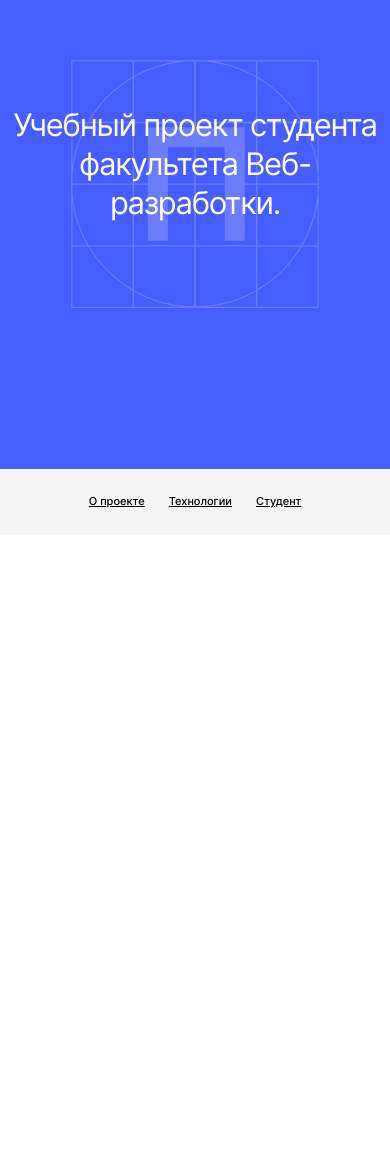
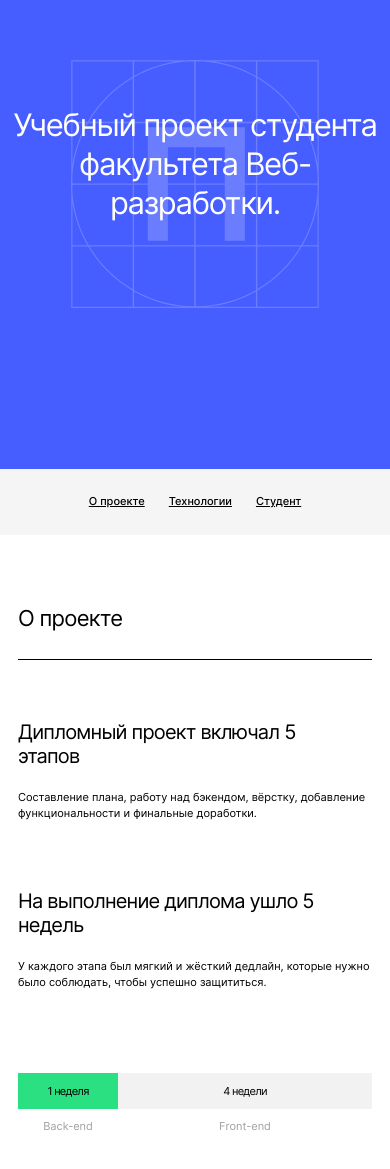
Before and after one commit to LeisanMingalieva/movies-explorer-frontend, a React (Create React App) app: page / in a window 390 px wide. Shown: the part 101-1270 px from the top of the page. Before the commit the page ends 844 px from the top, so only its background shows below. Built offline with nearby package versions, Linux system fonts and the light colour scheme.

Commit message:
create AboutProject component, add in Main

```diff
--- /dev/null
+++ b/src/components/AboutProject/AboutProject.css
@@ -0,0 +1,178 @@
+.about-project {
+    padding: 110px 70px;
+    color: #000;
+}
+
+.about-project__title {
+    font-family: Inter;
+    font-size: 22px;
+    font-style: normal;
+    font-weight: 400;
+    line-height: normal;
+    letter-spacing: -0.88px;
+    padding: 0 0 23px 0;
+    border-bottom: 1px solid #000;
+    margin: 0;
+}
+
+.about-project__content {
+    display: flex;
+    column-gap: 40px;
+    list-style-type: none;
+    margin: 70px 0 0;
+    padding: 0;
+}
+
+.about-project__item {
+    width: 100%;
+}
+
+.about-project__item-title {
+    max-width: 550px;
+    color: #000;
+    font-family: Inter;
+    font-size: 20px;
+    font-style: normal;
+    font-weight: 400;
+    line-height: normal;
+    letter-spacing: -0.8px;
+    margin: 0 0 26px;
+}
+
+.about-project__item-text {
+    color: #000;
+    font-family: Inter;
+    font-size: 14px;
+    font-style: normal;
+    font-weight: 400;
+    line-height: 142%;
+}
+
+.about-project__columns {
+    display: flex;
+    width: 100%;
+    margin: 119px 0 0;
+    list-style-type: none;
+    padding: 0;
+}
+
+.about-project__column {
+    flex-grow: 1;
+}
+
+.about-project__column-first {
+    width: 228px;
+    flex-grow: 0;
+}
+
+.about-project__column-title {
+    text-align: center;
+    font-family: Inter;
+    font-size: 14px;
+    font-style: normal;
+    font-weight: 400;
+    line-height: normal;
+    padding: 9px 14px;
+    margin: 0 0 14px;
+    background-color: #F2F2F2;
+}
+
+.about-project__column-title-first {
+    background-color: #2BE080;
+}
+
+.about-project__column-text {
+    color: #A0A0A0;
+    text-align: center;
+    font-family: Inter;
+    font-size: 14px;
+    font-style: normal;
+    font-weight: 500;
+    line-height: 121.4%;
+    margin: 0;
+}
+
+@media (max-width: 768px) {
+    .about-project {
+        padding: 90px 50px;
+    }
+
+    .about-project__content {
+        column-gap: 30px;
+    }
+
+    .about-project__item-title {
+        max-width: 319px;
+        margin: 0 0 22px;
+    }
+
+    .about-project__item-text {
+        font-size: 12px;
+        line-height: 150%;
+    }
+
+    .about-project__columns {
+        margin: 93px 0 0;
+    }
+
+    .about-project__column-first {
+        width: 140px;
+    }
+
+    .about-project__column-title {
+        padding: 9px 10px;
+    }
+
+    .about-project__column-text {
+        font-weight: 400;
+    }
+}
+
+@media (max-width: 460px) {
+    .about-project {
+        padding: 70px 18px;
+    }
+
+    .about-project__title {
+        font-size: 22px;
+        letter-spacing: -0.72px;
+        padding: 0 0 28px 0;
+    }
+
+    .about-project__content {
+        margin: 60px 0 0;
+        flex-direction: column;
+        row-gap: 56px;
+    }
+
+    .about-project__column-title {
+        font-size: 18px;
+        letter-spacing: -0.72px;
+        margin: 0 0 16px 0;
+    }
+
+    .about-project__item-text {
+        font-size: 11px;
+        line-height: 145.45%;
+    }
+
+    .about-project__columns {
+        margin: 71px 0 0;
+    }
+
+    .about-project__column-first {
+        width: 100px;
+    }
+
+    .about-project__column-title {
+        padding: 11px 10px;
+        font-size: 11px;
+        margin: 0 0 10px;
+    }
+
+    .about-project__column-text {
+        font-size: 11px;
+        font-weight: 400;
+        line-height: normal;
+    }
+}
--- /dev/null
+++ b/src/components/AboutProject/AboutProject.js
@@ -0,0 +1,34 @@
+import React from "react";
+import './AboutProject.css';
+
+function AboutProject() {
+    return (
+        <section className="about-project" id='about-project'>
+            <h2 className="about-project__title">О проекте</h2>
+            <div class="about-project__description">
+                <ul class="about-project__content">
+                    <li className="about-project__item">
+                        <h3 className="about-project__item-title">Дипломный проект включал 5 этапов</h3>
+                        <p className="about-project__item-text">Составление плана, работу над бэкендом, вёрстку, добавление функциональности и финальные доработки.</p>
+                    </li>
+                    <li className="about-project__item">
+                        <h3 className="about-project__item-title">На выполнение диплома ушло 5 недель</h3>
+                        <p className="about-project__item-text">У каждого этапа был мягкий и жёсткий дедлайн, которые нужно было соблюдать, чтобы успешно защититься.</p>
+                    </li>
+                </ul>
+                <ul className="about-project__columns">
+                    <li className="about-project__column about-project__column-first">
+                        <h4 className="about-project__column-title about-project__column-title-first">1 неделя</h4>
+                        <p className="about-project__column-text">Back-end</p>
+                    </li>
+                    <li className="about-project__column">
+                        <h4 className="about-project__column-title">4 недели</h4>
+                        <p className="about-project__column-text">Front-end</p>
+                    </li>
+                </ul>
+            </div>
+        </section>
+    )
+}
+
+export default AboutProject;
--- a/src/components/Main/Main.js
+++ b/src/components/Main/Main.js
@@ -1,12 +1,14 @@
 import React from "react";
 import Promo from "../Promo/Promo";
 import NavTab from "../NavTab/NavTab";
+import AboutProject from "../AboutProject/AboutProject";
 
 function Main() {
     return (
         <div>
             <Promo />
             <NavTab />
+            <AboutProject />
         </div>
 
     )
--- a/src/components/NavTab/NavTab.css
+++ b/src/components/NavTab/NavTab.css
@@ -1,5 +1,4 @@
 .navTab {
-    max-width: 1280px;
     min-height: 66px;
     background-color: #F5F5F5;
 }
--- a/src/components/NavTab/NavTab.js
+++ b/src/components/NavTab/NavTab.js
@@ -5,7 +5,7 @@
     return (
         <section className="navTab">
             <nav className="navTab__links">
-                <a href="#aboutProject" className="navTab__link">О проекте</a>
+                <a href="#about-project" className="navTab__link">О проекте</a>
                 <a href="#techs" className="navTab__link">Технологии</a>
                 <a href="#student" className="navTab__link">Студент</a>
         </nav>
--- a/src/components/Promo/Promo.css
+++ b/src/components/Promo/Promo.css
@@ -1,5 +1,4 @@
 .promo {
-    max-width: 1280px;
     min-height: 524px;
     background-color: #465DFF;
     background-image: url(../../images/promoLogo.svg);
```
